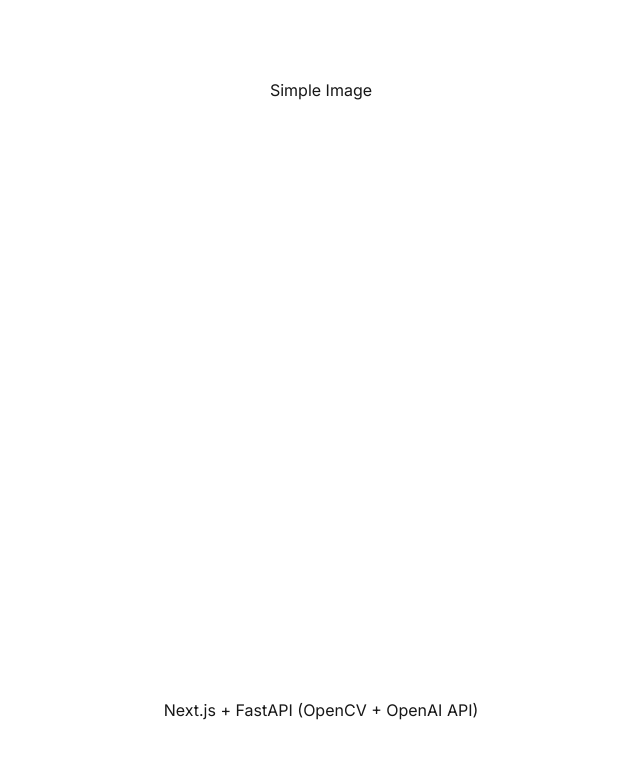
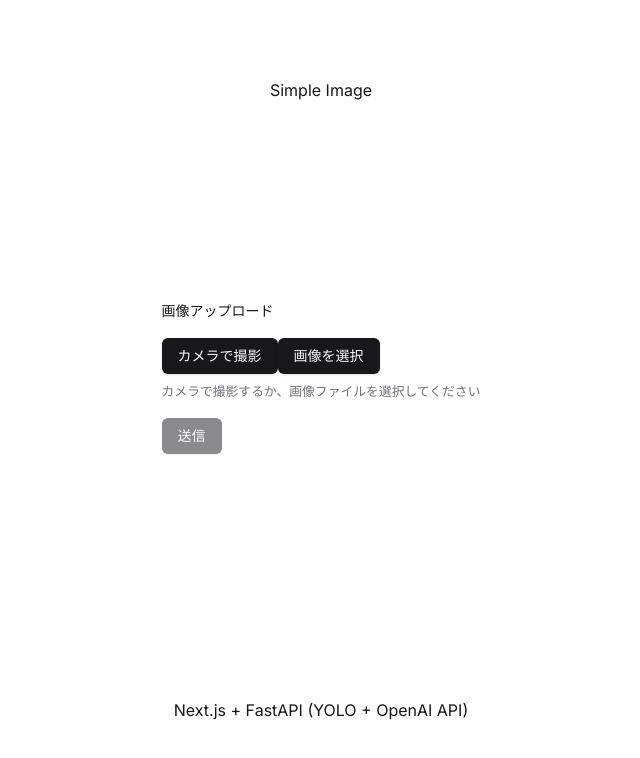
Before and after one commit to simplehackason/simple_image_web, a Next.js app: page / in a window 1280 px wide. Shown: the top 758 px of the page, without its empty margins (319-959 px from the left). Built offline with nearby package versions, Linux system fonts and the light colour scheme.

Commit message:
feat: add image upload form

```diff
--- a/package.json
+++ b/package.json
@@ -16,8 +16,6 @@
     "prepare": "husky install"
   },
   "dependencies": {
-    "@conform-to/react": "^1.1.5",
-    "@conform-to/zod": "^1.1.5",
     "@hookform/resolvers": "^3.9.0",
     "@radix-ui/react-aspect-ratio": "^1.1.0",
     "@radix-ui/react-icons": "^1.3.0",
@@ -33,6 +31,7 @@
     "react": "19.0.0-rc-f994737d14-20240522",
     "react-dom": "19.0.0-rc-f994737d14-20240522",
     "react-hook-form": "^7.53.0",
+    "swr": "^2.2.5",
     "tailwind-merge": "^2.5.2",
     "tailwindcss-animate": "^1.0.7",
     "zod": "^3.23.8"
--- /dev/null
+++ b/src/app/components/image-preview.tsx
@@ -0,0 +1,14 @@
+export default function ImagePreview({ preview }: { preview: string }) {
+  return (
+    <div className="mt-4 aspect-video max-w-[560px]">
+      {preview && (
+        // eslint-disable-next-line @next/next/no-img-element
+        <img
+          src={preview}
+          alt="プレビュー画像"
+          className="h-full w-full object-contain object-center"
+        />
+      )}
+    </div>
+  )
+}
--- /dev/null
+++ b/src/app/components/image-upload-form.tsx
@@ -0,0 +1,154 @@
+'use client'
+
+import { useRef, useState } from 'react'
+import { useForm } from 'react-hook-form'
+import useSWRMutation from 'swr/mutation'
+
+import { Button } from '~/components/ui/button'
+import {
+  Form,
+  FormControl,
+  FormDescription,
+  FormField,
+  FormItem,
+  FormLabel,
+  FormMessage,
+} from '~/components/ui/form'
+import { Input } from '~/components/ui/input'
+import { API_ENDPOINT } from '~/lib/configs'
+import { getImageData } from '~/lib/get-image-data'
+
+import ImagePreview from './image-preview'
+
+// API呼び出し関数
+async function sendRequest(url: string, { arg }: { arg: { image: string } }) {
+  console.log('APIリクエスト:', arg)
+
+  const response = await fetch(url, {
+    method: 'POST',
+    headers: {
+      'Content-Type': 'application/json',
+    },
+    body: JSON.stringify(arg),
+  })
+
+  if (!response.ok) {
+    throw new Error('APIリクエストに失敗しました')
+  }
+
+  return response.json()
+}
+
+export default function ImageUploadForm() {
+  const [preview, setPreview] = useState('')
+  const [base64Image, setBase64Image] = useState('')
+  const fileInputRef = useRef<HTMLInputElement>(null)
+  const cameraInputRef = useRef<HTMLInputElement>(null)
+  const form = useForm()
+
+  const { trigger, isMutating, error, data } = useSWRMutation(
+    API_ENDPOINT,
+    sendRequest,
+  )
+
+  const onSubmit = async (formData: any) => {
+    if (!base64Image) {
+      console.error('画像が選択されていません')
+      return
+    }
+
+    try {
+      await trigger({
+        image: base64Image.split(',')[1], // Base64データ部分のみを抽出
+      })
+    } catch (error) {
+      console.error('アップロードエラー:', error)
+    }
+  }
+
+  const handleImageCapture = async (
+    event: React.ChangeEvent<HTMLInputElement>,
+  ) => {
+    console.log('画像読み込み:', event.target.files)
+    try {
+      const { base64, displayUrl } = await getImageData(event)
+      console.log('画像データ:', base64)
+      setPreview(displayUrl)
+      setBase64Image(base64)
+    } catch (error) {
+      console.error('画像の読み込みエラー:', error)
+    }
+  }
+
+  const triggerFileSelection = () => {
+    fileInputRef.current?.click()
+  }
+
+  const triggerCameraCapture = () => {
+    cameraInputRef.current?.click()
+  }
+
+  return (
+    <>
+      <Form {...form}>
+        <form className="space-y-4" onSubmit={form.handleSubmit(onSubmit)}>
+          <FormField
+            control={form.control}
+            name="picture"
+            render={({ field }) => (
+              <FormItem>
+                <FormLabel>画像アップロード</FormLabel>
+                <FormControl>
+                  <div className="space-y-2">
+                    <Input
+                      type="file"
+                      accept="image/*"
+                      {...field}
+                      onChange={handleImageCapture}
+                      className="hidden"
+                      ref={fileInputRef}
+                    />
+                    <Input
+                      type="file"
+                      accept="image/*"
+                      capture="environment"
+                      {...field}
+                      onChange={handleImageCapture}
+                      className="hidden"
+                      ref={cameraInputRef}
+                    />
+                    <Button type="button" onClick={triggerCameraCapture}>
+                      カメラで撮影
+                    </Button>
+                    <Button type="button" onClick={triggerFileSelection}>
+                      画像を選択
+                    </Button>
+                  </div>
+                </FormControl>
+                <FormDescription>
+                  カメラで撮影するか、画像ファイルを選択してください
+                </FormDescription>
+                <FormMessage />
+              </FormItem>
+            )}
+          />
+          <Button type="submit" disabled={isMutating || !base64Image}>
+            {isMutating ? '送信中...' : '送信'}
+          </Button>
+        </form>
+      </Form>
+      <ImagePreview preview={preview} />
+      {error && (
+        <div className="mt-4 text-red-500">エラー: {error.message}</div>
+      )}
+      {data && (
+        <div className="mt-4">
+          <h2 className="text-xl font-bold">アップロード成功！</h2>
+          <pre className="mt-2 rounded-lg bg-gray-100 p-4">
+            {JSON.stringify(data, null, 2)}
+          </pre>
+        </div>
+      )}
+    </>
+  )
+}
--- a/src/app/page.tsx
+++ b/src/app/page.tsx
@@ -1,12 +1,16 @@
+import ImageUploadForm from './components/image-upload-form'
+
 export default function Home() {
   return (
     <div className="grid min-h-screen grid-rows-[20px_1fr_20px] items-center justify-items-center gap-16 bg-background p-8 pb-20 font-sans sm:p-20">
       <header>
         <h1>Simple Image</h1>
       </header>
-      <main className="row-start-2 flex flex-col items-center gap-8 sm:items-start"></main>
+      <main className="row-start-2 flex flex-col items-center gap-8 sm:items-start">
+        <ImageUploadForm />
+      </main>
       <footer className="row-start-3 flex flex-wrap items-center justify-center gap-6">
-        Next.js + FastAPI (OpenCV + OpenAI API)
+        Next.js + FastAPI (YOLO + OpenAI API)
       </footer>
     </div>
   )
--- /dev/null
+++ b/src/lib/get-image-data.ts
@@ -0,0 +1,23 @@
+import type { ChangeEvent } from 'react'
+
+// 画像データを取得し、Base64に変換する関数
+export function getImageData(
+  event: ChangeEvent<HTMLInputElement>,
+): Promise<{ base64: string; displayUrl: string }> {
+  return new Promise((resolve, reject) => {
+    const file = event.target.files?.[0]
+    if (!file) {
+      reject(new Error('ファイルが選択されていません'))
+      return
+    }
+
+    const reader = new FileReader()
+    reader.onload = (e) => {
+      const base64 = e.target?.result as string
+      const displayUrl = URL.createObjectURL(file)
+      resolve({ base64, displayUrl })
+    }
+    reader.onerror = (e) => reject(e)
+    reader.readAsDataURL(file)
+  })
+}
```
Also changed, not shown: 1 other file (tests, documents, lock files or other folders).
